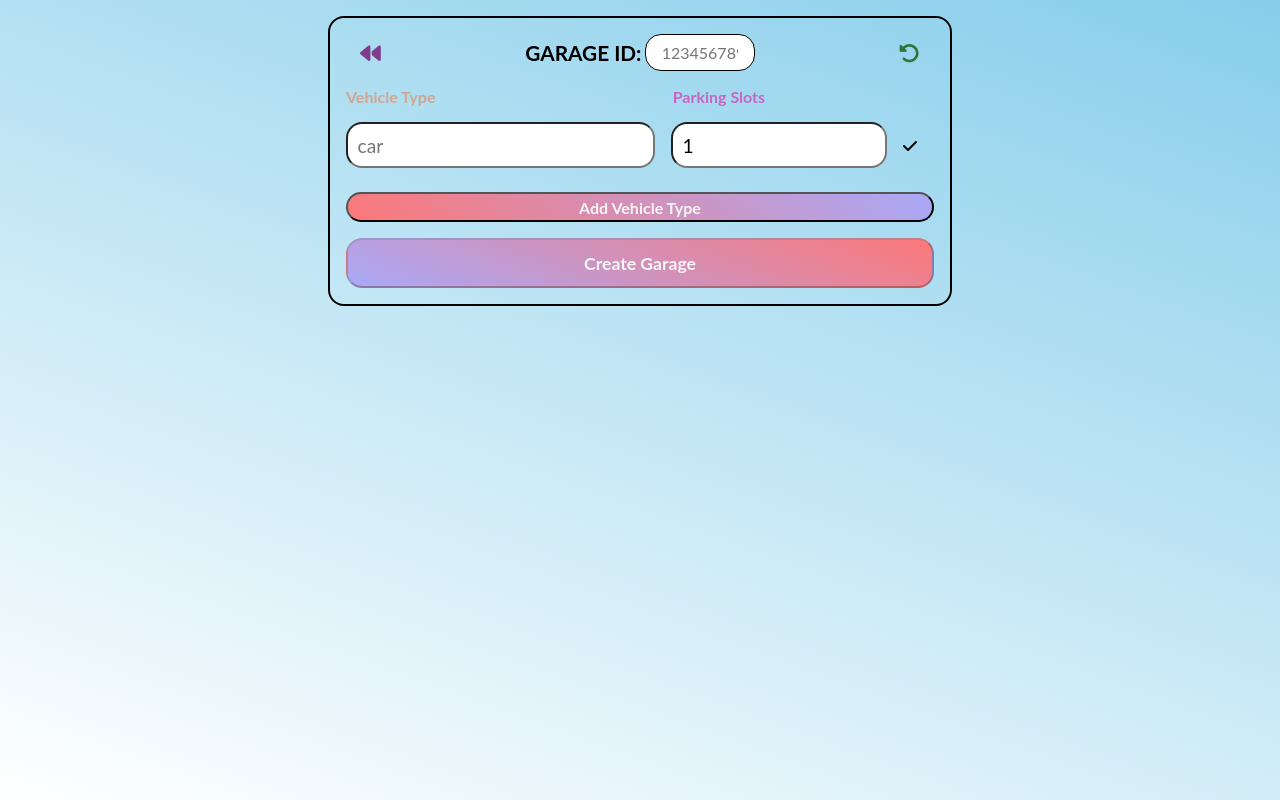
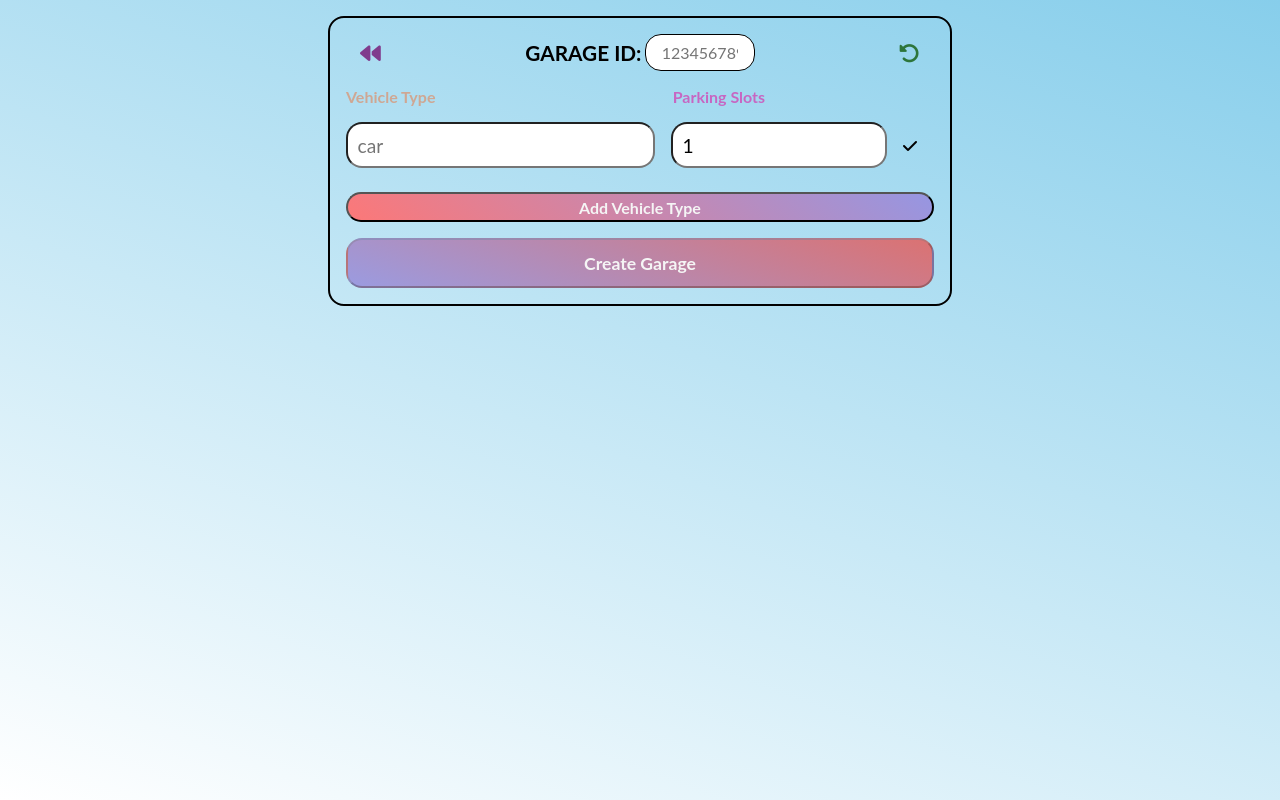
Before and after one commit to dexinho/Automatic-Garage, a plain HTML site: page index.html in a window 1280 px wide. Both pictures are taken after a click on the button "BUILD NEW GARAGE". Drawn offline with Linux system fonts and the light colour scheme.

Commit message:
Add files via upload

```diff
--- a/styles.css
+++ b/styles.css
@@ -75,6 +75,9 @@ main {
     column-gap: 1rem;
 }
 
+button:hover {
+    cursor: pointer;
+}
 
 #select-garage-container>* {
     width: 50%;
@@ -250,7 +253,7 @@ main {
 }
 
 #add-vehicle-slot-btn {
-    background: linear-gradient(220deg, rgb(169, 169, 248), rgb(252, 120, 120));
+    background: linear-gradient(220deg, rgb(150, 150, 226), rgb(252, 120, 120));
     color: whitesmoke;
     transition: scale 0.1s ease-in;
     font-weight: bold;
@@ -258,7 +261,7 @@ main {
 }
 
 #create-garage-btn {
-    background: linear-gradient(20deg, rgb(169, 169, 248), rgb(252, 120, 120));
+    background: linear-gradient(20deg, rgb(155, 155, 224), rgb(219, 114, 114));
     color: whitesmoke;
     transition: scale 0.1s ease-in;
     font-weight: bold;
@@ -295,10 +298,6 @@ main {
 #list-description-div {
     padding: 0;
     gap: 0;
-}
-
-button:hover {
-    cursor: pointer;
 }
 
 .fa-trash-can {
```
